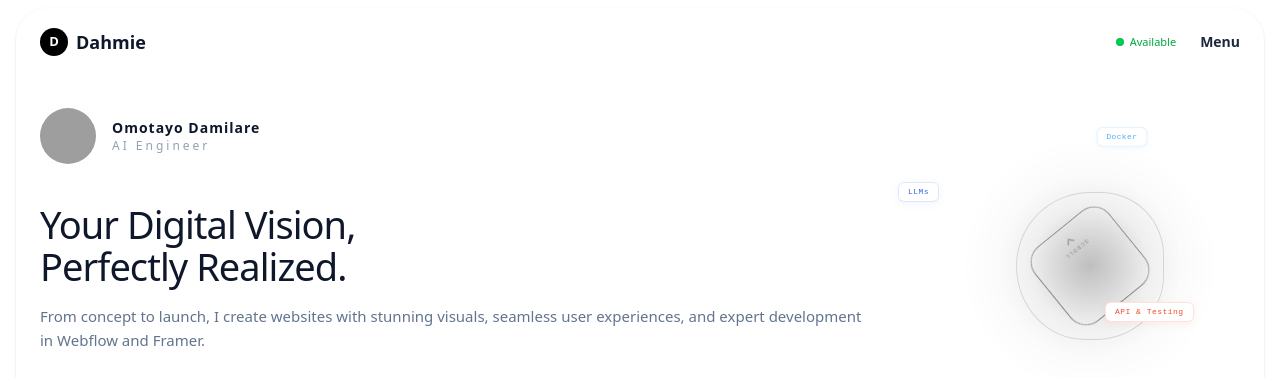
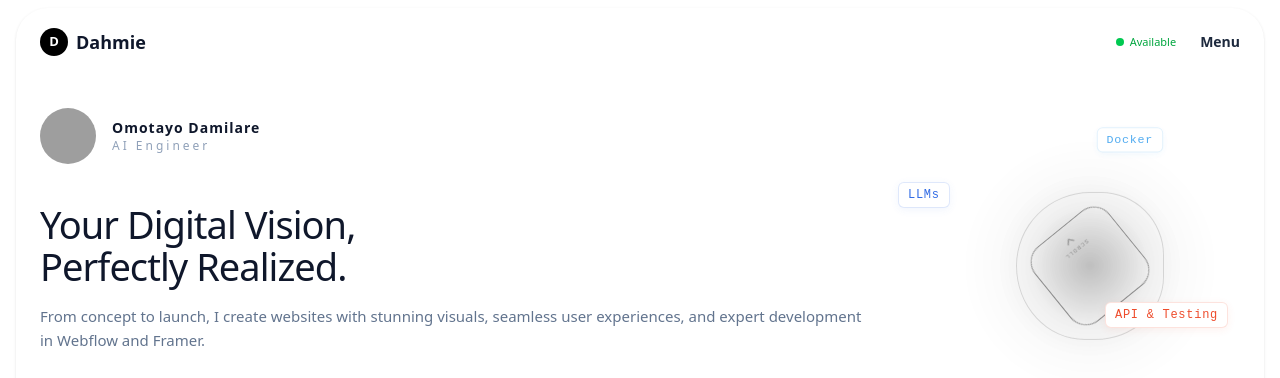
Before and after one commit to Dahmie87/portfolioIn3d, a React (Vite) app: page / in a window 1280 px wide. Shown: the top 378 px of the page. Built offline with nearby package versions, Linux system fonts and the light colour scheme; grey boxes are pictures that could not be loaded.

Commit message:
edit badges size

```diff
--- a/src/components/abstract.tsx
+++ b/src/components/abstract.tsx
@@ -192,7 +192,7 @@ export default function AbstractShape(): React.ReactElement {
               border: `1px solid ${b.color}28`,
               borderRadius: 6,
               padding: "3px 9px",
-              fontSize: 8,
+              fontSize: 12,
               fontFamily: "monospace",
               color: b.color,
               letterSpacing: "0.06em",
```
